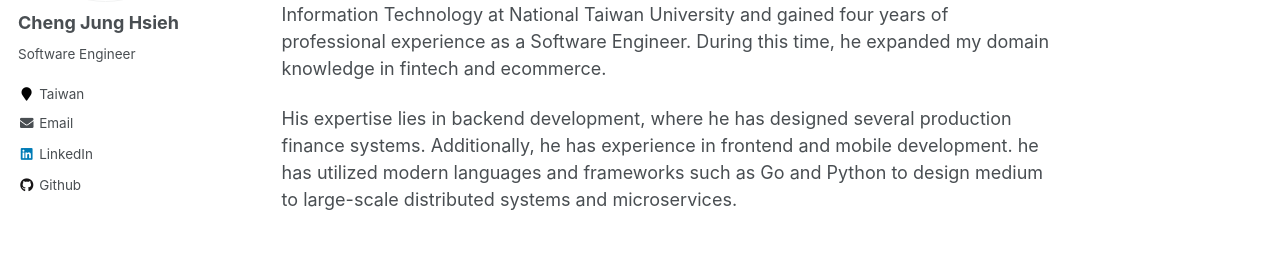
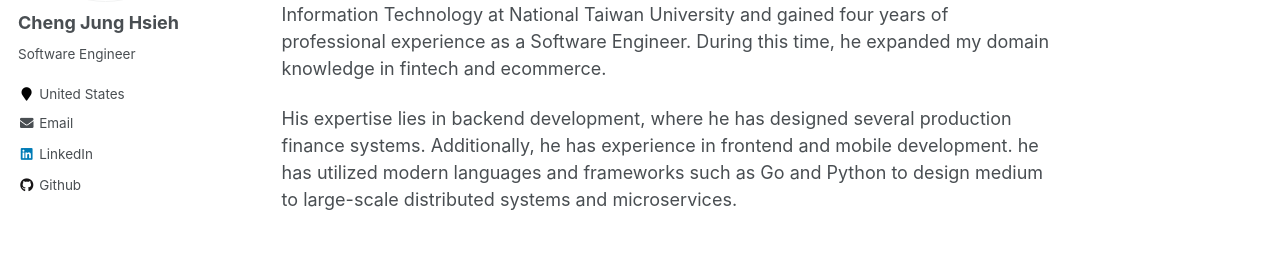
Before and after one commit to chengjunghsieh/chengjunghsieh.github.io, a Jekyll site: the page built from _pages/about.md, in a window 1280 px wide. Shown: the part 291-569 px from the top of the page. Built offline with Jekyll 4.4.1, drawn with Linux system fonts in a browser that asks for light colours.

Commit message:
update location

```diff
--- a/_config.yml
+++ b/_config.yml
@@ -85,7 +85,7 @@ author:
   name             : "Cheng Jung Hsieh"
   avatar           : "profile.png"
   bio              : "Software Engineer"
-  location         : "Taiwan"
+  location         : "United States"
   employer         :
   pubmed           : # "https://www.ncbi.nlm.nih.gov/pubmed/?term=john+snow"
   googlescholar    : # "http://yourfullgooglescholarurl.com"
```
